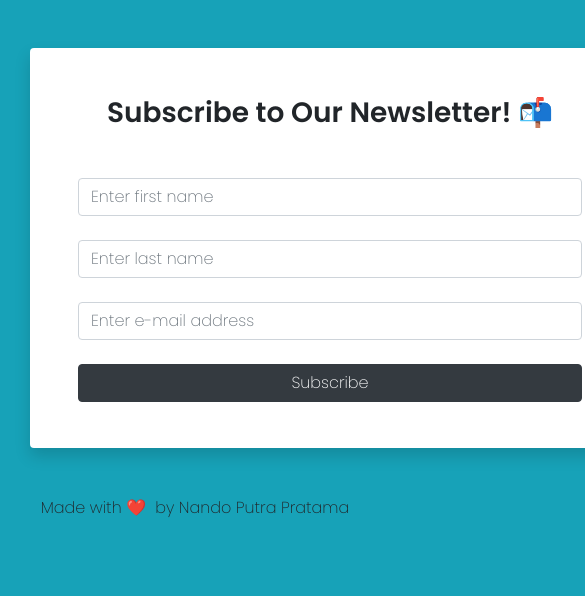
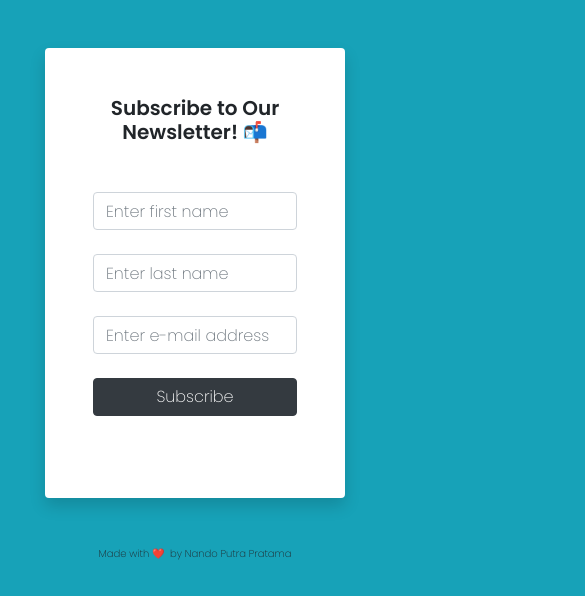
Before and after one commit to nandoputrap/newsletter, a website: page signup.html in a window 390 px wide. Shown: the top 596 px of the page, 585 px wide, since content can reach past the window. Drawn offline with nearby package versions, Linux system fonts and the light colour scheme.

Commit message:
responsive

```diff
--- a/public/css/style.css
+++ b/public/css/style.css
@@ -20,3 +20,34 @@ h3{
 .content{
     margin-top: 80px;
 }
+
+@media only screen and (max-width: 768px) {
+    .box {
+        height: 450px;
+        width: 500px;
+    }
+}
+
+@media only screen and (max-width: 600px) {
+    .container-fluid{
+        min-height: 100vh;
+    }
+
+    h3{
+        font-size: 20px;
+    }
+
+    p{
+        font-size: 10px;
+    }
+
+    .form-control{
+        width: 100%;
+    }
+
+    .box {
+        height: 450px;
+        width: 300px;
+        padding: 0;
+    }
+}
--- a/signup.html
+++ b/signup.html
@@ -22,7 +22,7 @@
     <div class="container-fluid">
         <div class="wrapper col-lg-12 mt-5 text-center">
 
-            <div class="box shadow mt-5 mr-auto ml-auto rounded">
+            <div class="col-md-12 box shadow mt-5 mr-auto ml-auto rounded">
                 <form action="/" method="POST">
                     <div class="form-group justify-content-center align-items-center p-5">
                         <h3 class="text-center">Subscribe to Our Newsletter! 📬</h3>
```
